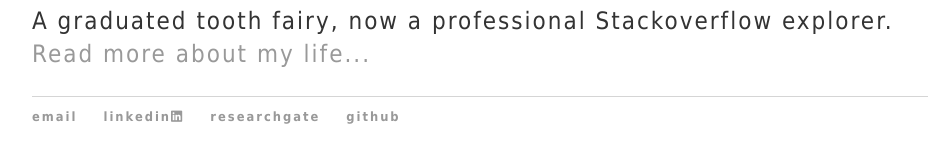
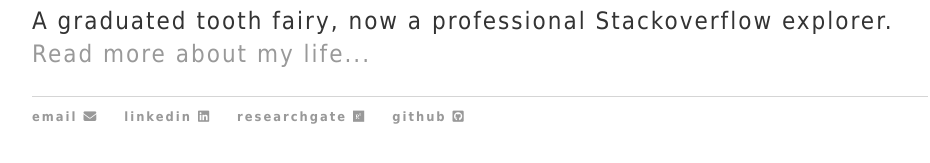
Before and after one commit to finerbrighterlighter/finerbrighterlighter.github.io, a Jekyll site: the page built from index.html, in a window 1280 px wide. Shown: the part 286-449 px from the top of the page, without its empty margins (160-1090 px from the left). Built offline with Jekyll 4.4.1, drawn with Linux system fonts in a browser that asks for light colours; nearby versions of some CDN libraries.

Commit message:
Update default.html

```diff
--- a/_layouts/default.html
+++ b/_layouts/default.html
@@ -24,10 +24,10 @@
 			<footer>
 	    		<ul>
 
-				<li><a href="mailto:kohtunteza@gmail.com">email</a></li>
-				<li><a href="https://www.linkedin.com/in/htunteza/">linkedin<i class="fa-brands fa-linkedin"></i></a></li>
-				<li><a href="https://www.researchgate.net/profile/Htun-Teza">researchgate</a></li>
-	        		<li><a href="https://github.com/finerbrighterlighter">github</a></li>
+				<li><a href="mailto:kohtunteza@gmail.com">email <i class="fa-solid fa-envelope"></i></a></li>
+				<li><a href="https://www.linkedin.com/in/htunteza/">linkedin <i class="fa-brands fa-linkedin"></i></a></li>
+				<li><a href="https://www.researchgate.net/profile/Htun-Teza">researchgate <i class="fa-brands fa-researchgate"></i>
+	        		<li><a href="https://github.com/finerbrighterlighter">github <i class="fa-brands fa-github-square"></i>
 				<span id="badgeCont78"><script type="text/javascript" src="https://publons.com/mashlets?el=badgeCont78&rid=AHD-4054-2022&size=small"></script></span>
 				</ul>
 			</footer>
```
